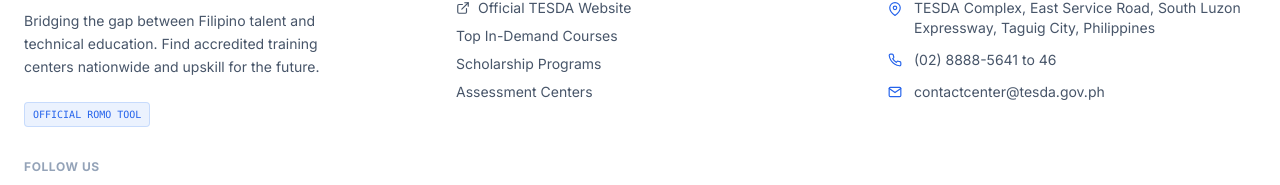
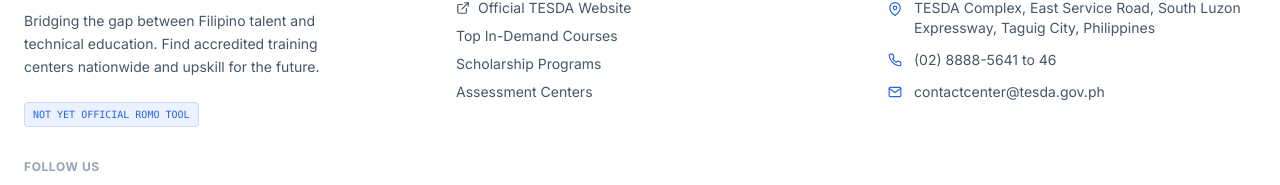
Before and after one commit to wappyboy/TTI-Locator, a Next.js app: page / in a window 1280 px wide. Shown: the part 1610-1795 px from the top of the page. Built offline with nearby package versions, Linux system fonts and the light colour scheme.

Commit message:
lastnaha

```diff
--- a/components/Footer.tsx
+++ b/components/Footer.tsx
@@ -38,7 +38,7 @@
 
             <div className="flex items-center gap-4 pt-2">
                <span className="px-2 py-1 rounded bg-blue-500/10 text-blue-600 dark:text-blue-400 text-[10px] font-mono border border-blue-500/20">
-                 OFFICIAL ROMO TOOL
+                 NOT YET OFFICIAL ROMO TOOL
                </span>
             </div>
 
```
